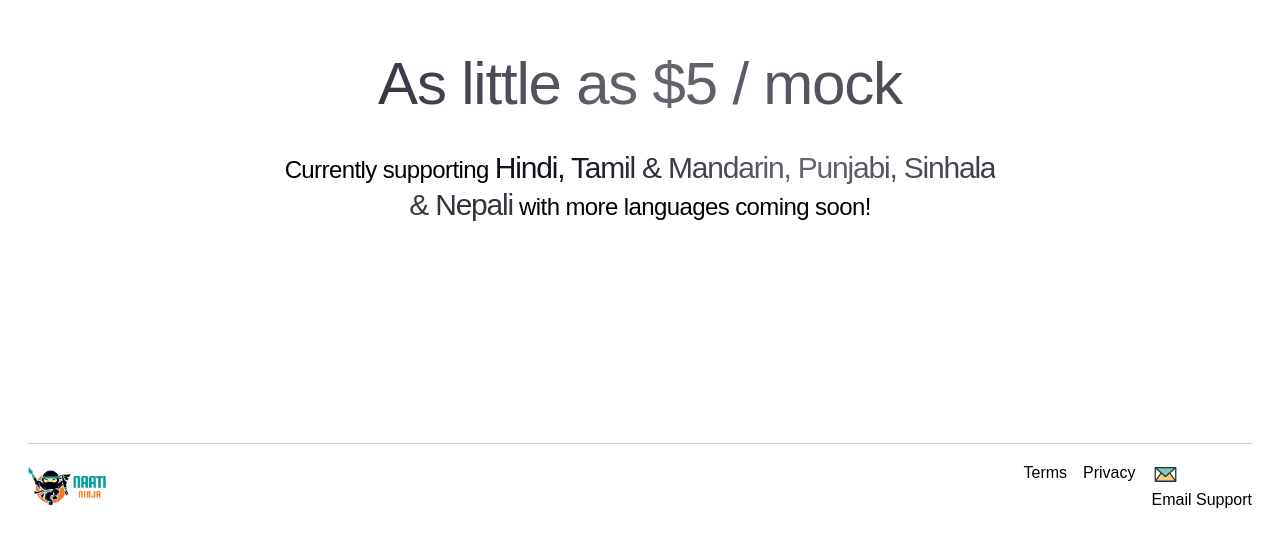
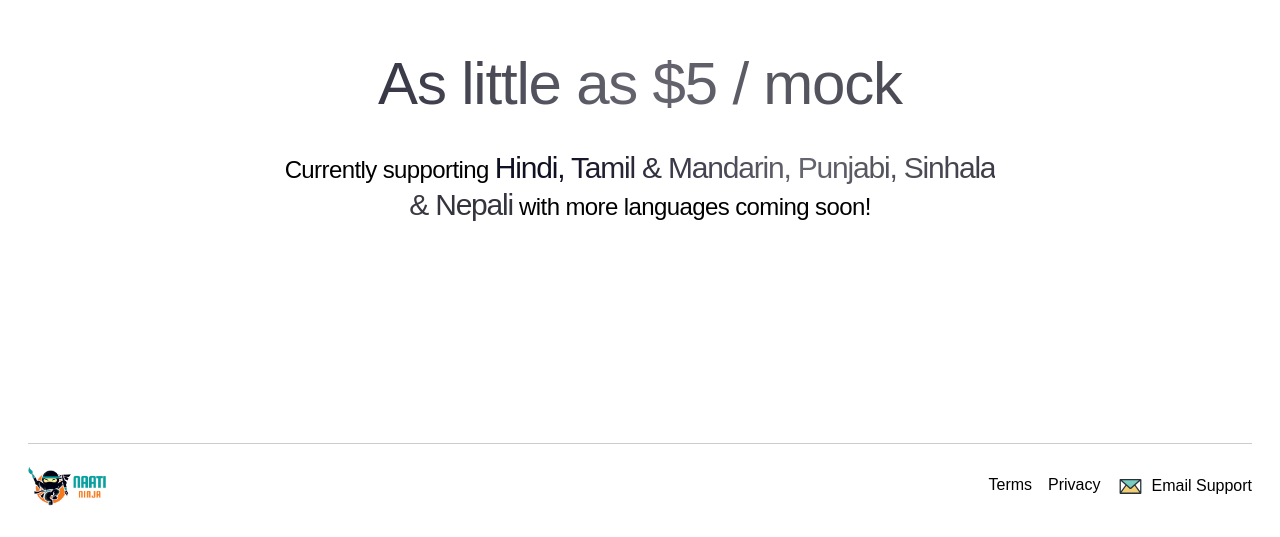
Before and after one commit to naatiai/naati-ninja, a Next.js app: page / in a window 1280 px wide. Shown: the part 4311-4848 px from the top of the page. Built offline with nearby package versions, Linux system fonts and the light colour scheme; no server answers; a web font is replaced by a local one.

Commit message:
fix email support text

```diff
--- a/components/home/Footer.tsx
+++ b/components/home/Footer.tsx
@@ -29,7 +29,7 @@ const Footer = () => {
             <Tooltip title="Email Support">
               <Link
                 href="mailto:support@naatininja.com"
-                className="group"
+                className="group flex items-center gap-2"
                 aria-label="Contact Suppoer"
               >
                 <Image
```
